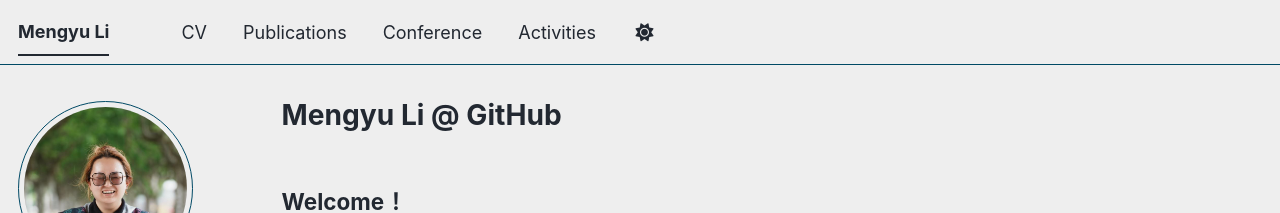
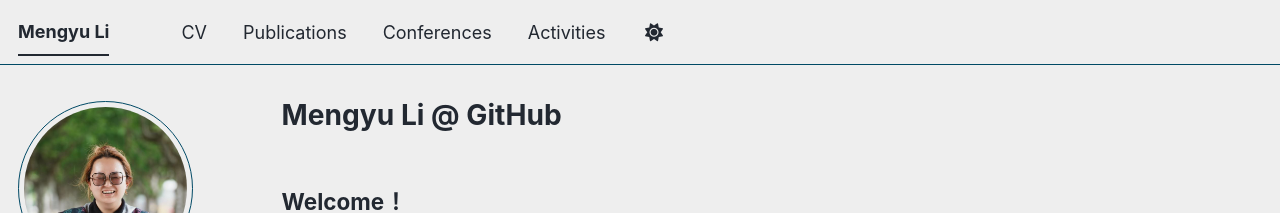
Before and after one commit to MengyuLi15/MengyuLi15.github.io, a Jekyll site: the page built from _pages/about.md, in a window 1280 px wide. Shown: the top 213 px of the page. Built offline with Jekyll 4.4.1, drawn with Linux system fonts in a browser that asks for light colours; some web fonts are replaced; a script bundle is joined from its source files by our own code; library files that are not in the unit come from our copies.

Commit message:
Update navigation.yml

```diff
--- a/_data/navigation.yml
+++ b/_data/navigation.yml
@@ -14,7 +14,7 @@ main:
   - title: "Publications"
     url: /publications/
 
-  - title: "Conference"
+  - title: "Conferences"
     url: /talks/
 
   - title: "Activities"
```
